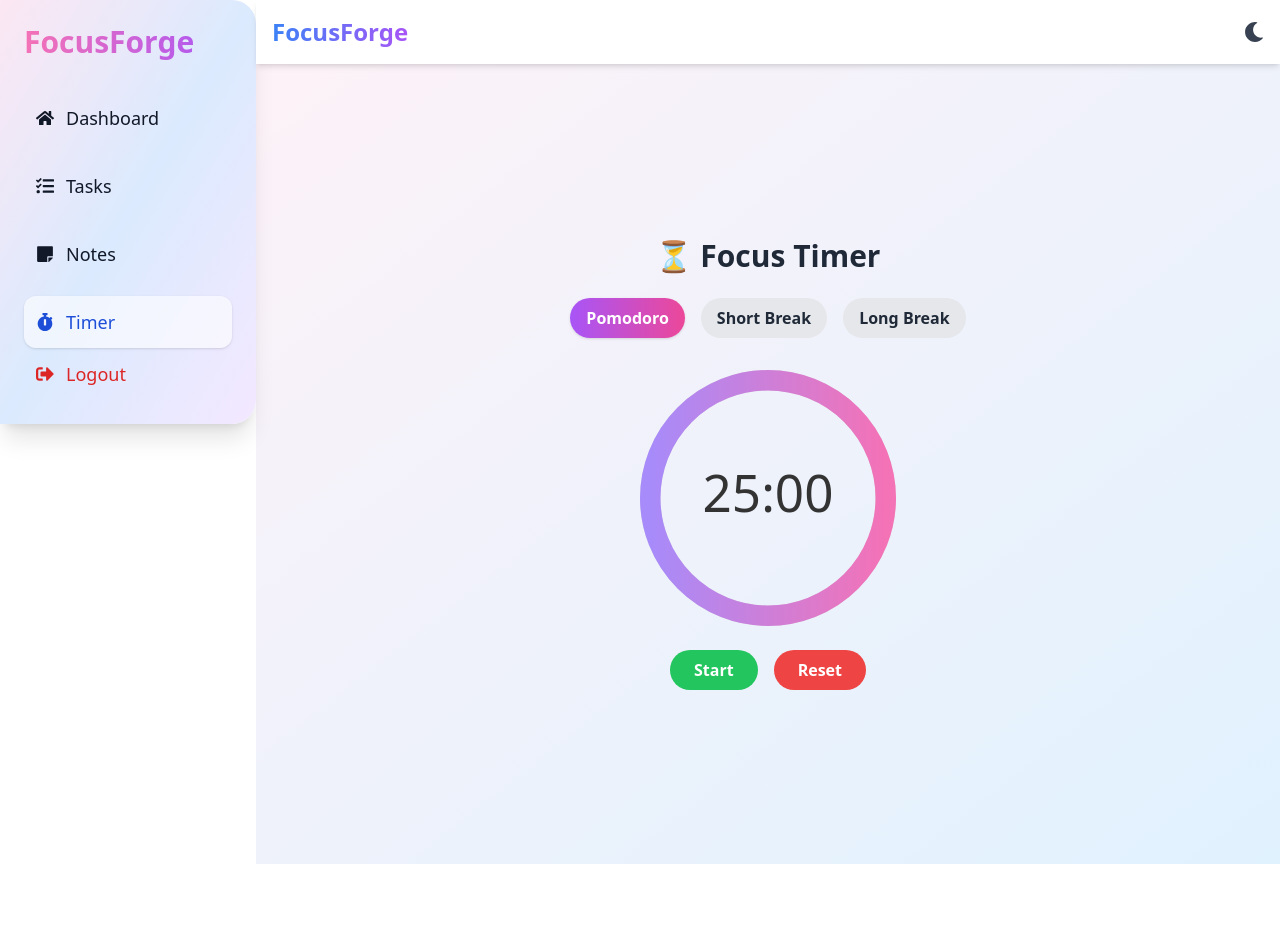
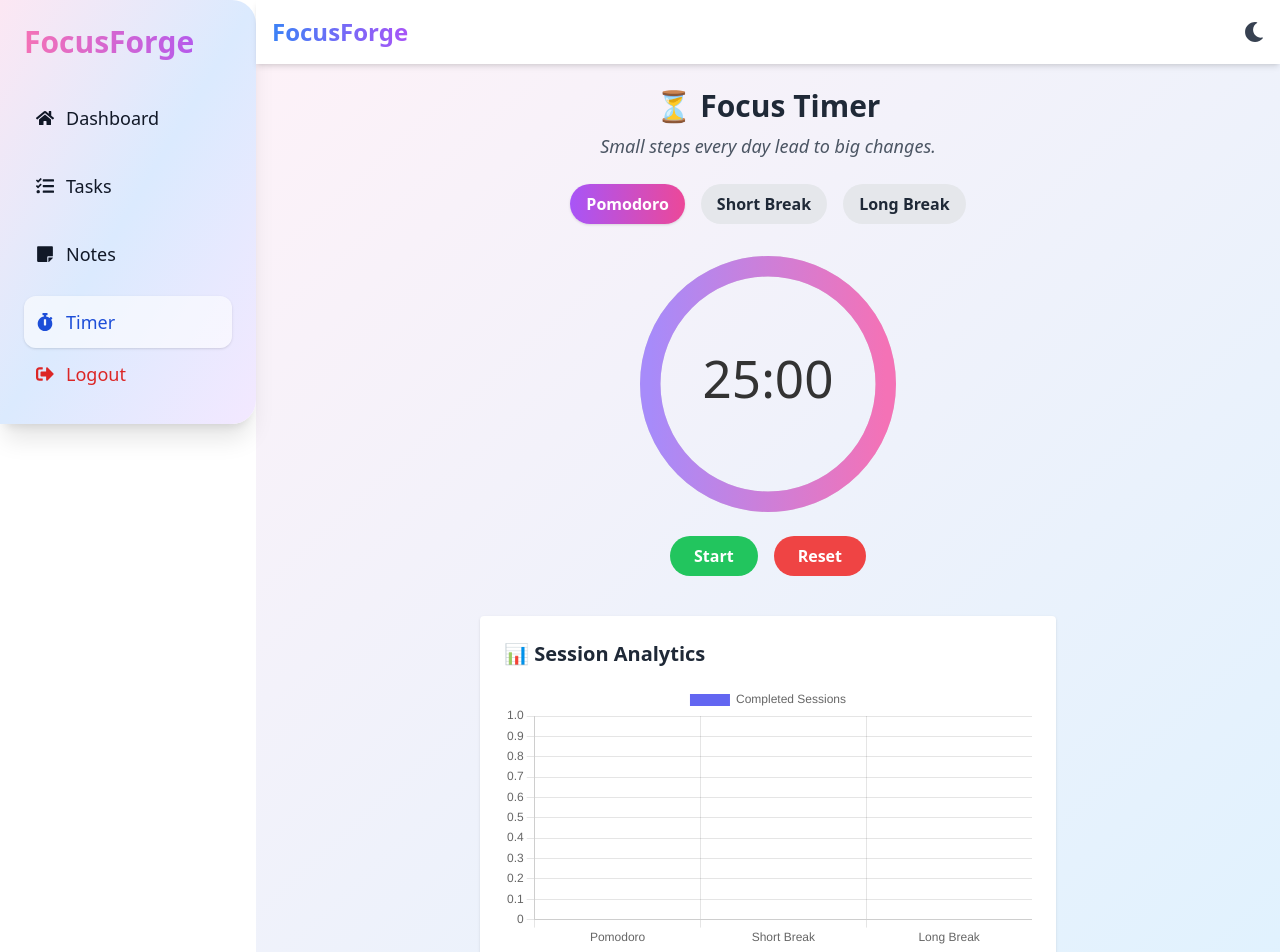
Before and after one commit to priyanshiiD/focusforge, a React (Vite) app: page /timer in a window 1280 px wide. Shown: the top 952 px of the page. Before the commit the page ends 864 px from the top, so only its background shows below. Built offline with nearby package versions, Linux system fonts and the light colour scheme; sample sign-in values are in the browser's storage.

Commit message:
Add completed Pomodoro Timer with progress bar, auto-switch, quotes, and session analytics

```diff
--- /dev/null
+++ b/src/components/TimerAnalyticsChart.jsx
@@ -0,0 +1,50 @@
+// src/components/TimerAnalyticsChart.jsx
+import { Line } from 'react-chartjs-2';
+import {
+  Chart as ChartJS,
+  LineElement,
+  PointElement,
+  LinearScale,
+  CategoryScale,
+  Title,
+  Tooltip,
+  Legend,
+} from 'chart.js';
+
+ChartJS.register(LineElement, PointElement, LinearScale, CategoryScale, Title, Tooltip, Legend);
+
+const data = {
+  labels: ['Session 1', 'Session 2', 'Session 3'],
+  datasets: [
+    {
+      label: 'Focus Minutes',
+      data: [25, 30, 20],
+      fill: true,
+      borderColor: 'rgba(75,192,192,1)',
+      tension: 0.3,
+      backgroundColor: 'rgba(75,192,192,0.2)',
+    },
+  ],
+};
+
+const options = {
+  responsive: true,
+  plugins: {
+    legend: {
+      position: 'top',
+    },
+    title: {
+      display: true,
+      text: 'Pomodoro Session Analytics',
+    },
+  },
+};
+
+export default function TimerAnalyticsChart() {
+  return (
+    <div className="bg-white dark:bg-gray-800 p-6 rounded-lg shadow mt-10">
+      <h2 className="text-xl font-bold mb-4 text-gray-800 dark:text-white">📊 Analytics</h2>
+      <Line data={data} options={options} />
+    </div>
+  );
+}
--- a/src/pages/Timer.jsx
+++ b/src/pages/Timer.jsx
@@ -2,6 +2,17 @@
 import { useEffect, useState, useRef } from "react";
 import { CircularProgressbar, buildStyles } from "react-circular-progressbar";
 import "react-circular-progressbar/dist/styles.css";
+import { Bar } from "react-chartjs-2";
+import {
+  Chart as ChartJS,
+  BarElement,
+  CategoryScale,
+  LinearScale,
+  Tooltip,
+  Legend,
+} from "chart.js";
+
+ChartJS.register(BarElement, CategoryScale, LinearScale, Tooltip, Legend);
 
 const MODES = {
   pomodoro: { label: "Pomodoro", minutes: 25 },
@@ -9,25 +20,45 @@ const MODES = {
   longBreak: { label: "Long Break", minutes: 15 },
 };
 
+const QUOTES = [
+  "Stay focused and never give up.",
+  "Discipline is the bridge between goals and accomplishment.",
+  "Small steps every day lead to big changes.",
+  "You’ve got this. Keep going!",
+  "Don’t watch the clock; do what it does. Keep going.",
+];
+
 const Timer = () => {
   const [mode, setMode] = useState("pomodoro");
   const [secondsLeft, setSecondsLeft] = useState(MODES[mode].minutes * 60);
   const [isRunning, setIsRunning] = useState(false);
+  const [quote, setQuote] = useState("");
+  const [sessionData, setSessionData] = useState({
+    Pomodoro: 0,
+    "Short Break": 0,
+    "Long Break": 0,
+  });
+
   const timerRef = useRef(null);
 
   const totalSeconds = MODES[mode].minutes * 60;
   const percentage = Math.round((secondsLeft / totalSeconds) * 100);
-
   const minutes = String(Math.floor(secondsLeft / 60)).padStart(2, "0");
   const seconds = String(secondsLeft % 60).padStart(2, "0");
+
+  useEffect(() => {
+    const randomQuote = QUOTES[Math.floor(Math.random() * QUOTES.length)];
+    setQuote(randomQuote);
+  }, [mode]);
 
   useEffect(() => {
     if (isRunning && secondsLeft > 0) {
       timerRef.current = setInterval(() => {
         setSecondsLeft((prev) => prev - 1);
       }, 1000);
-    } else {
+    } else if (isRunning && secondsLeft === 0) {
       clearInterval(timerRef.current);
+      autoSwitchMode();
     }
 
     return () => clearInterval(timerRef.current);
@@ -39,16 +70,50 @@ const Timer = () => {
     setIsRunning(false);
   };
 
+  const autoSwitchMode = () => {
+    const currentLabel = MODES[mode].label;
+
+    setSessionData((prev) => ({
+      ...prev,
+      [currentLabel]: prev[currentLabel] + 1,
+    }));
+
+    if (mode === "pomodoro") {
+      const totalPomodoros = sessionData["Pomodoro"] + 1;
+      const nextMode = totalPomodoros % 4 === 0 ? "longBreak" : "shortBreak";
+      switchMode(nextMode);
+      setIsRunning(true);
+    } else {
+      switchMode("pomodoro");
+      setIsRunning(true);
+    }
+  };
+
   const resetTimer = () => {
     setSecondsLeft(MODES[mode].minutes * 60);
     setIsRunning(false);
   };
 
+  const chartData = {
+    labels: ["Pomodoro", "Short Break", "Long Break"],
+    datasets: [
+      {
+        label: "Completed Sessions",
+        data: [
+          sessionData["Pomodoro"],
+          sessionData["Short Break"],
+          sessionData["Long Break"],
+        ],
+        backgroundColor: ["#6366f1", "#10b981", "#f43f5e"],
+        borderRadius: 6,
+      },
+    ],
+  };
+
   return (
     <div className="min-h-screen p-6 flex flex-col items-center justify-center bg-gradient-to-br from-pink-50 to-sky-100 dark:from-gray-900 dark:to-gray-800">
-      <h1 className="text-3xl font-bold mb-6 text-gray-800 dark:text-white">
-        ⏳ Focus Timer
-      </h1>
+      <h1 className="text-3xl font-bold mb-2 text-gray-800 dark:text-white">⏳ Focus Timer</h1>
+      <p className="text-center text-gray-600 dark:text-gray-300 mb-6 italic text-lg max-w-xl">{quote}</p>
 
       <div className="flex gap-4 mb-8">
         {Object.entries(MODES).map(([key, { label }]) => (
@@ -72,7 +137,7 @@ const Timer = () => {
           text={`${minutes}:${seconds}`}
           styles={buildStyles({
             textColor: "#333",
-            pathColor: "url(#gradient)", // will define below
+            pathColor: "url(#gradient)",
             trailColor: "#ddd",
           })}
         />
@@ -86,7 +151,7 @@ const Timer = () => {
         </svg>
       </div>
 
-      <div className="flex gap-4">
+      <div className="flex gap-4 mb-10">
         <button
           onClick={() => setIsRunning(!isRunning)}
           className="bg-green-500 hover:bg-green-600 text-white px-6 py-2 rounded-full font-semibold transition"
@@ -100,6 +165,11 @@ const Timer = () => {
           Reset
         </button>
       </div>
+
+      <div className="w-full max-w-xl bg-white dark:bg-gray-800 p-6 rounded shadow">
+        <h2 className="text-xl font-bold mb-4 text-gray-800 dark:text-white">📊 Session Analytics</h2>
+        <Bar data={chartData} />
+      </div>
     </div>
   );
 };
```
Also changed, not shown: 1 other file (tests, documents, lock files or other folders).
